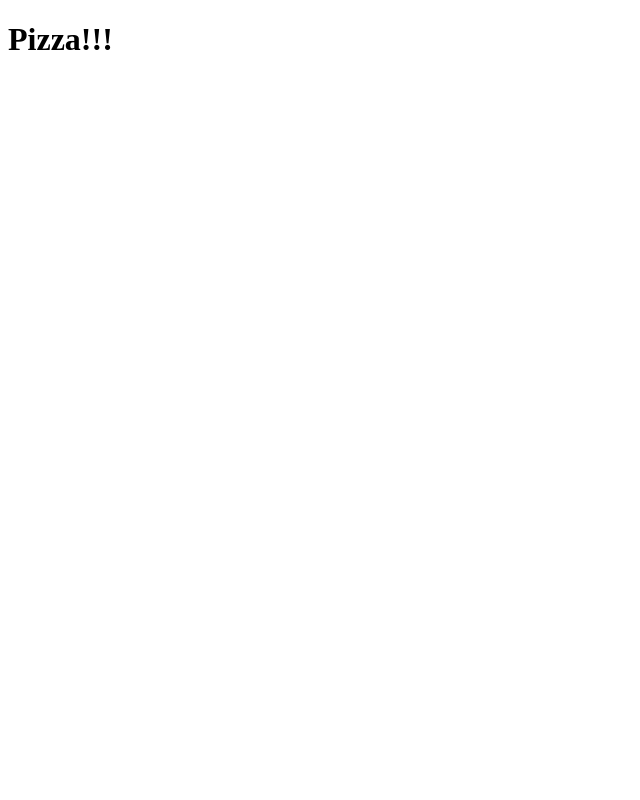
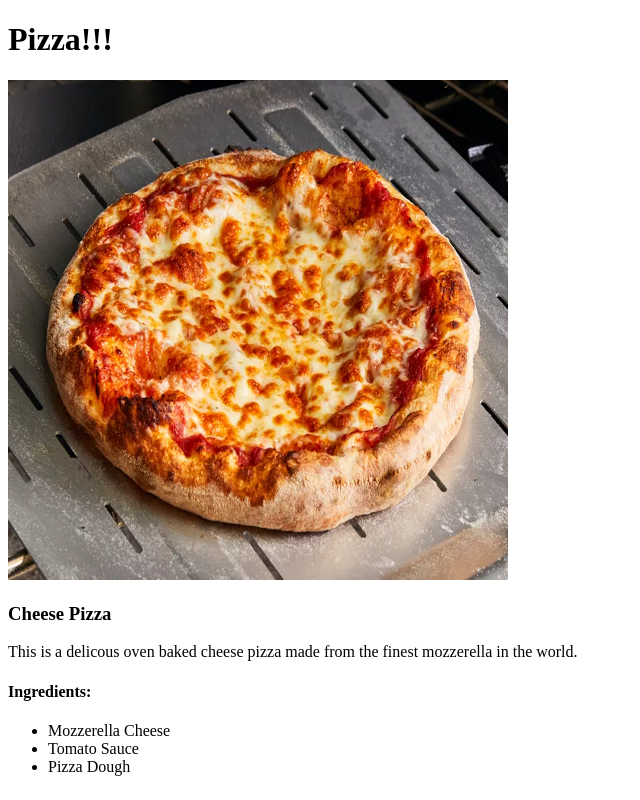
Before and after one commit to sups0n/odin-recipes, a plain HTML site: page recipes/pizza.html in a window 1280 px wide. Shown: the whole page, without its empty margins (0-640 px from the left). Drawn offline with Linux system fonts and the light colour scheme.

Commit message:
Added pizza picture, description, and ingredients to pizza.html

```diff
--- a/recipes/pizza.html
+++ b/recipes/pizza.html
@@ -7,5 +7,15 @@
 </head>
 <body>
     <h1> Pizza!!! </h1>
+
+    <img src="../img/pizza.jpg" alt="Delicious Pizza!!" height="500" width="500">
+    <h3> Cheese Pizza </h3>
+        <p> This is a delicous oven baked cheese pizza made from the finest mozzerella in the world. </p>
+    <h4> Ingredients:</h4>
+    <ul>
+        <li> Mozzerella Cheese</li>
+        <li> Tomato Sauce </li>
+        <li> Pizza Dough </li>
+    </ul>
 </body>
 </html>
```
Also changed, not shown: img/pizza.jpg (added).
